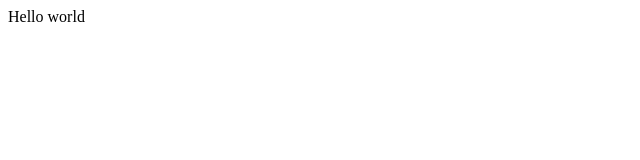
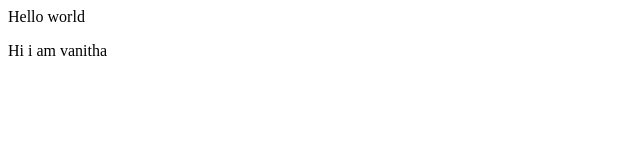
Before and after one commit to vinni-1101/secondrepo, a plain HTML site: page index.html in a window 1280 px wide. Shown: the full height of the page, 0-640 px from the left. Drawn offline with Linux system fonts and the light colour scheme.

Commit message:
added new feature

```diff
--- a/index.html
+++ b/index.html
@@ -1 +1,2 @@
 <p>Hello world</p>
+<p>Hi i am vanitha</p>
```
